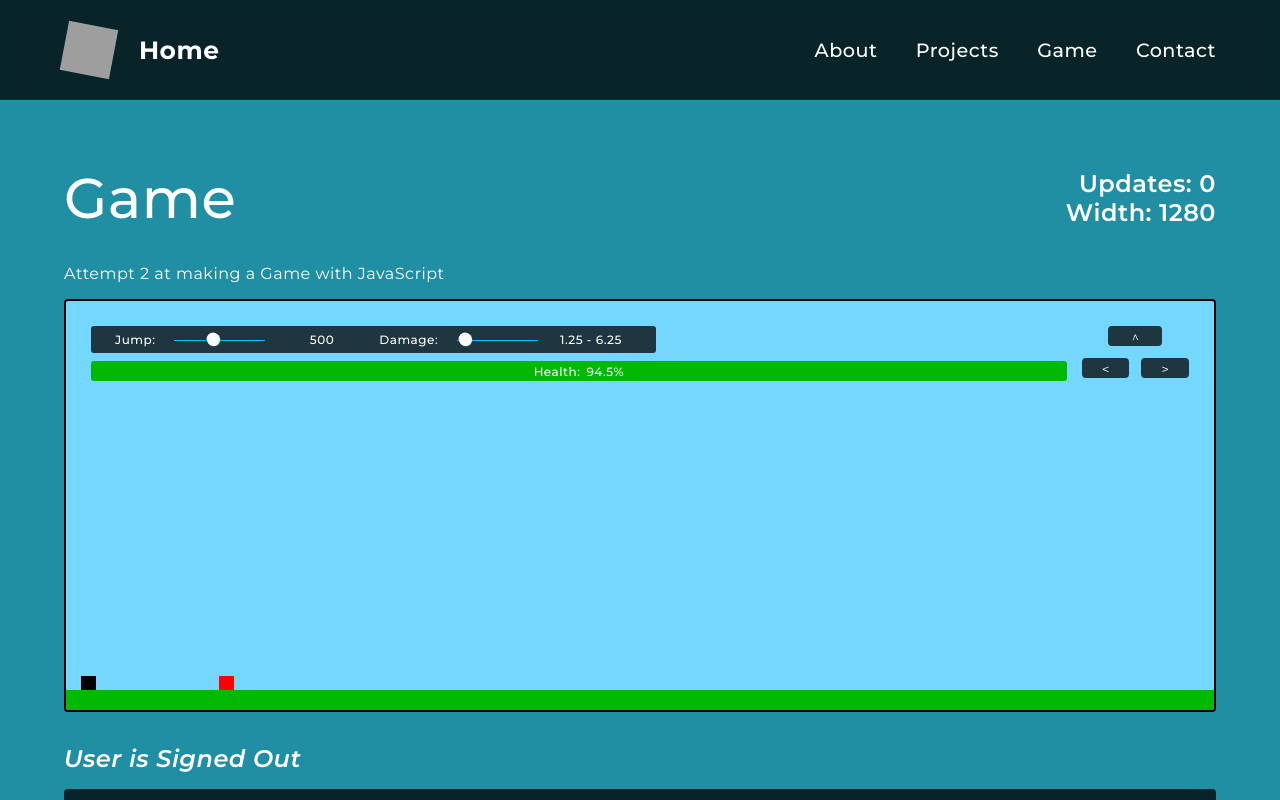
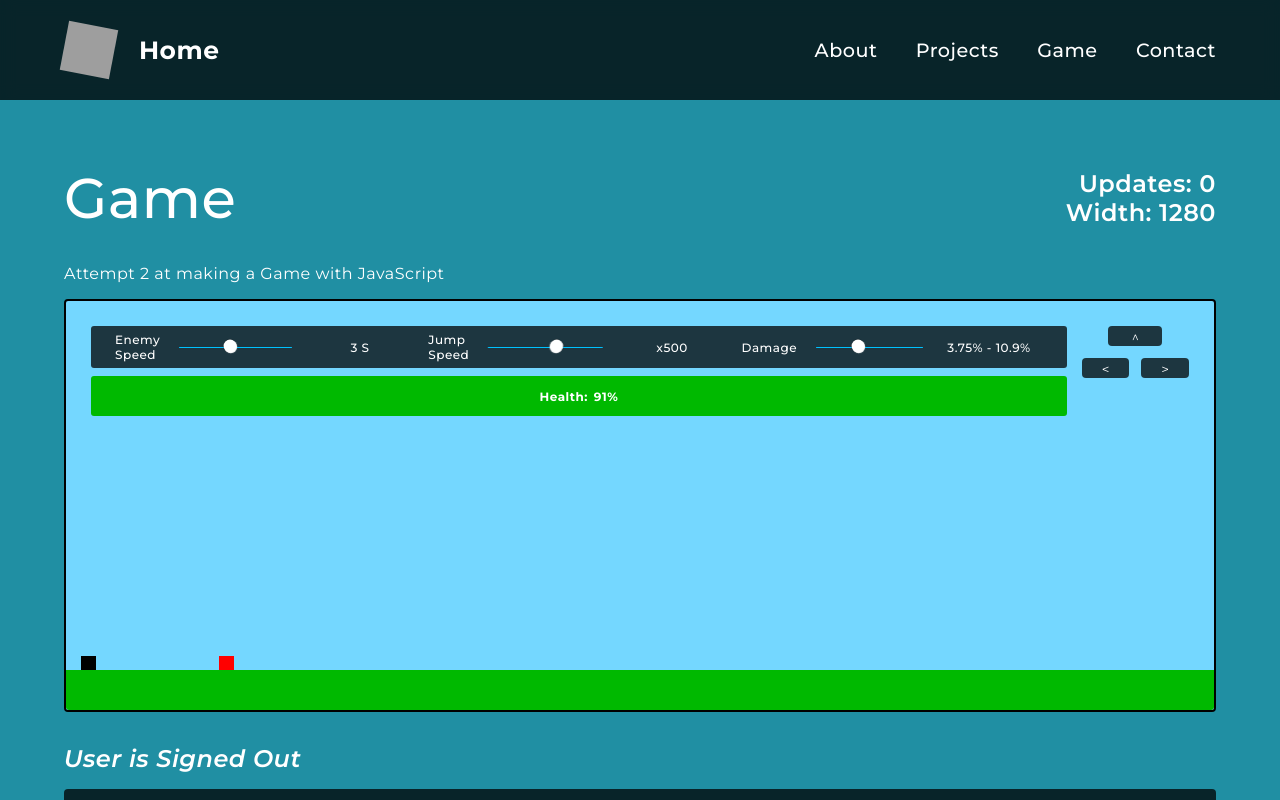
Before and after one commit to strawhat19/Next-13-Treasure-Game, a Next.js app: page /game in a window 1280 px wide. Shown: the top 800 px of the page. Built offline with nearby package versions, Linux system fonts and the light colour scheme; no server answers; grey boxes are pictures that could not be loaded.

Commit message:
Game Control v3

```diff
--- a/app/game/game.tsx
+++ b/app/game/game.tsx
@@ -7,14 +7,18 @@ import { useContext, useEffect, useRef, useState } from 'react';
 
 export default function Game() {
   let playerInput: any;
+  let lowHealth = 25;
+  let medHealth = 50;
   let loadedRef = useRef(false);
+  let [hits, setHits] = useState(0);
   let [game, setGame] = useState(false);
-  let [damage, setDamage] = useState(0.25);
+  let [damage, setDamage] = useState(1);
+  let [speed, setSpeed] = useState(3000);
   let [jumpSpeed, setJumpSpeed] = useState(500);
   let { updates, setUpdates, user, setPage } = useContext(StateContext);
-  let initialBounds = {background: `#00b900`, height: 20, width: `${100}%`};
-  let initialPlayer = {background: `black`, height: 15, width: 15, bottom: 19, left: 15};
-  let [enemy, setEnemy] = useState({background: `red`, height: 15, width: 15, bottom: 19, left: 25});
+  let initialBounds = {background: `#00b900`, height: 40, width: `${100}%`, color: `white`, fontWeight: 700};
+  let initialPlayer = {background: `black`, height: 15, width: 15, bottom: initialBounds.height - 1, left: 15};
+  let [enemy, setEnemy] = useState({background: `red`, height: 15, width: 15, bottom: initialBounds.height - 1, left: 25, animation: `enemy ${speed}ms linear infinite`});
   let [ground, setGround] = useState(initialBounds);
   let [health, setHealth] = useState(initialBounds);
   let [player, setPlayer] = useState(initialPlayer);
@@ -55,22 +59,30 @@ export default function Game() {
   }
 
   const checkPlayer = () => {
+    let spd: any = document.querySelector(`#speed`);
     let dmg: any = document.querySelector(`#damage`);
     let jmpSpd: any = document.querySelector(`#jumpSpeed`);
     let hlth: any = document.querySelector(`.healthPoints`);
     let hlthPts: any = parseFloat(hlth?.innerHTML);
     let plyr: any = document.querySelector(`.player`)?.getBoundingClientRect();
     let enmy: any = document.querySelector(`.enemy`)?.getBoundingClientRect();
-    setJumpSpeed(jmpSpd?.value);
-    setDamage(dmg?.value);
+    setJumpSpeed(parseFloat(jmpSpd?.value));
+    setDamage(parseFloat(dmg?.value));
+    setSpeed(parseFloat(spd?.value));
 
     if (plyr && enmy) {
+      setEnemy({...enemy, animation: `enemy ${parseFloat(spd?.value)}ms linear infinite`});
       if (plyr.right >= enmy.left &&
         plyr.left <= enmy.right &&
         plyr.bottom >= enmy.top &&
         plyr.top <= enmy.bottom) {
-          if (hlthPts >= 7.4) {
-            setHealth({...health, width: `${hlthPts - dmg.value}%`, background: hlthPts <= 15 ? `red` : (hlthPts <= 45 ? `#cbcb1c` : initialBounds.background)});
+          if (hlthPts >= 5) {
+            setHealth({...health, width: `${hlthPts - dmg.value}%`, background: hlthPts <= lowHealth ? `red` : (hlthPts <= medHealth ? `#cbcb1c` : initialBounds.background), color: hlthPts <= lowHealth ? `white` : (hlthPts <= medHealth ? `black` : `white`), fontWeight: hlthPts <= lowHealth ? 700 : (hlthPts <= medHealth ? 500 : 700)});
+            setHits(100 - (hlthPts - 1));
+            setTimeout(() => setHits(0), 500);
+            console.log(`Hits`, 100 - (hlthPts - 1));
+            console.log(`Health`, hlthPts - 1);
+            console.log(`Damage`, 100 - (hlthPts - 1));
           } else {
             endGame();
             // startGame();
@@ -100,7 +112,7 @@ export default function Game() {
 
     setInterval(() => {
       checkPlayer();
-    }, 1);
+    }, 10);
   }, [])
 
   return <div className={`inner pageInner`}>
@@ -112,8 +124,9 @@ export default function Game() {
           <button id="startGame" onClick={startGame}>Start Game</button>
         </div> : <div className="level" id="levelOne">
           <div className="gameControls flex row">
-            <div className="flex row">Jump: <input id={`jumpSpeed`} defaultValue={jumpSpeed} type="range" min="150" max="1000" step="50" /> <div className="flex row">{jumpSpeed}</div></div>
-            <div className="flex row">Damage: <input id={`damage`} defaultValue={damage} type="range" min="0.25" max="2.25" step="0.25" /> <div className="flex row">{`${damage * 5} - ${damage * 25}`}</div></div>
+            <div className="flex row">Enemy Speed <input id={`speed`} defaultValue={speed} type="range" min="1000" max="5500" step="500" /> <div className="flex row">{speed / 1000} S</div></div>
+            <div className="flex row">Jump Speed <input id={`jumpSpeed`} defaultValue={jumpSpeed} type="range" min="250" max="900" step="50" /> <div className="flex row">x{1000 - jumpSpeed}</div></div>
+            <div className="flex row">Damage <input id={`damage`} defaultValue={damage} type="range" min="0.25" max="2.25" step="0.25" /> <div className="flex row">{`${((damage * 5) * (speed /4000)).toString().substr(0,4)}% - ${((damage * 12) * (speed /3290)).toString().substr(0,4)}%`}</div></div>
           </div>
           <div className="health" style={health}>Health: <span className="healthPoints">{health.width}</span></div>
           <div className="controls flex">
--- a/styles/global.css
+++ b/styles/global.css
@@ -469,14 +469,14 @@ section .game .gameControls {
   border-radius: 3px;
   position: absolute;
   padding: 0.5em 2em;
+  min-width: 85%;
   max-width: 85%;
   grid-gap: 1em;
   left: 25px;
   top: 25px;
 }
-section .game .gameControls button {
-  height: 20px;
-  padding: 3px 20px;
+section .game .gameControls #jumpSpeed {
+  transform: rotateY(180deg);
 }
 section .game .controls {
   position: absolute;
@@ -514,8 +514,6 @@ section .game .player {
   position: absolute;
 }
 section .game .enemy {
-  -webkit-animation: enemy 3s linear infinite;
-          animation: enemy 3s linear infinite;
   transition: var(--transition);
   position: absolute;
 }
@@ -530,7 +528,7 @@ section .game .health {
   max-width: 85%;
   display: flex;
   left: 25px;
-  top: 60px;
+  top: 75px;
 }
 section .game .ground {
   border-bottom-left-radius: 3px;
--- a/styles/global.scss
+++ b/styles/global.scss
@@ -483,13 +483,14 @@ section {
             border-radius: 3px;
             position: absolute;
             padding: 0.5em 2em;
+            min-width: 85%;
             max-width: 85%;
             grid-gap: 1em;
             left: 25px;
             top: 25px;
-            button {
-                height: 20px;
-                padding: 3px 20px;
+
+            #jumpSpeed {
+                transform: rotateY(180deg);
             }
         }
 
@@ -533,7 +534,6 @@ section {
         }
 
         .enemy {
-            animation: enemy 3s linear infinite;
             transition: var(--transition);
             position: absolute;
         }
@@ -549,7 +549,7 @@ section {
             max-width: 85%;
             display: flex;
             left: 25px;
-            top: 60px;
+            top: 75px;
         }
 
         .ground {
```
Also changed, not shown: 1 other file (tests, documents, lock files or other folders).
